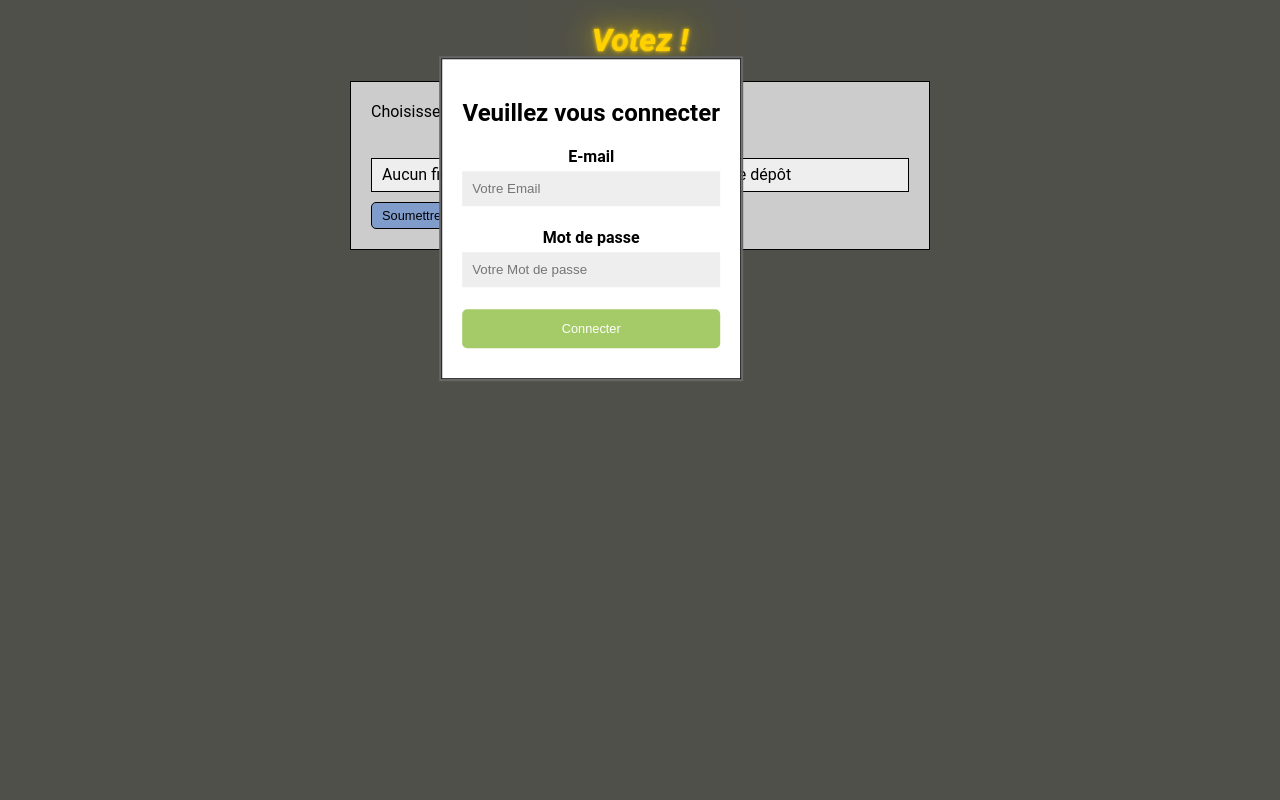
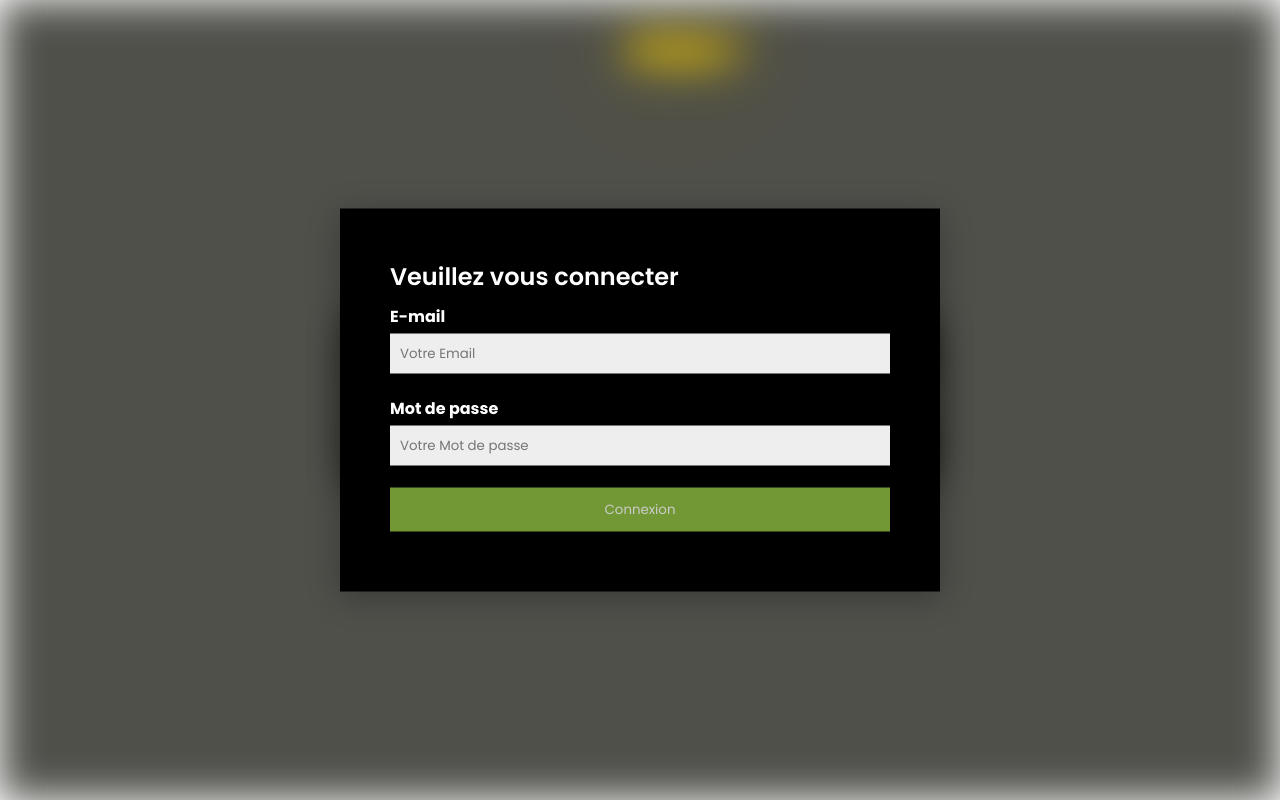
Before and after one commit to LudovicUrbes/SAE-302, a PHP site: page / in a window 1280 px wide. Run offline with PHP 8.4, Linux system fonts and the light colour scheme.

Commit message:
blur_popup+design_CSS

```diff
--- a/PROJETPHOTO/html/CSS/app.css
+++ b/PROJETPHOTO/html/CSS/app.css
@@ -1,22 +1,199 @@
-html {
-    background-color: #50504b;
+@import url('https://fonts.googleapis.com/css?family=Poppins:100,200,300,400,500,600,700,800,900');
+
+* {
+	margin: 0;
+	padding: 0;
+	box-sizing: border-box;
+	font-family: 'Poppins', sans-serif;
 }
 
 #nom_site {
-    text-shadow:0 0 2px #FFD100,0 0 30px #FFD100,0px 0px 5px #FFD100, 0 0 150px #FFD100;color:#FFD100;
+    text-shadow: 0 0 2px #FFD100,0 0 30px #FFD100, 0px 0px 5px #FFD100, 0 0 150px #FFD100;
+    color:#FFD100;
     background-color:#50504b;
+    padding: 10px;
+    padding-right: 50px;
+    padding-left: 50px;
     text-align: center;
+    position: fixed;
+	top: 2%;
+	left: 45%;
 }
 
+.container {
+  position: relative;
+  width: 100%;
+  min-height: 100vh;
+  display: flex;
+  justify-content: center;
+  align-items: center;
+  background: #50504b;
+  transition: 0.5s;
+  padding: 20px;
+}
 
+.container#blur.active {
+  filter: blur(20px);
+  pointer-events: none;
+  user-select: none;
+}
 
+.container .content {
+  position: relative;
+  max-width: 800px;
+}
 
-/* Choisir image */
+h2 {
+  font-weight: 600;
+  margin-bottom: 10px;
+  color: #fff;
+}
+
+.container .content img {
+  max-width: 100%;
+  display: block;
+}
+
+a {
+  position: relative;
+  padding: 5px 20px;
+  display: inline-block;
+  margin-top: 20px;
+  text-decoration: none;
+  color: #fff;
+  background: #111;
+}
+
+#popup {
+  position: fixed;
+  top: 40%;
+  left: 50%;
+  transform: translate(-50%, -50%);
+  width: 600px;
+  padding: 50px;
+  box-shadow: 0 5px 30px rgba(0, 0, 0, .30);
+  background: black;
+  color: #fff;
+  visibility: hidden;
+  opacity: 0;
+  transition: 0.5s;
+}
+
+#popup.active {
+  top: 50%;
+  visibility: visible;
+  opacity: 1;
+  transition: 0.5s;
+}
+
+/* Largeur complète pour les champs de saisie */
+.form-container input[type="text"],
+.form-container input[type="password"] {
+  width: 100%;
+  padding: 10px;
+  margin: 5px 0 22px 0;
+  border: none;
+  background: #eee;
+}
+
+/* Quand les entrées sont concentrées, faites quelque chose */
+.form-container input[type="text"]:focus,
+.form-container input[type="password"]:focus {
+  background-color: #ddd;
+  outline: none;
+}
+
+/* Stylez le bouton de connexion */
+.form-container .btn {
+  background-color: #8ebf42;
+  color: #fff;
+  padding: 12px 20px;
+  border: none;
+  cursor: pointer;
+  width: 100%;
+  margin-bottom: 10px;
+  opacity: 0.8;
+}
+
+/*
+// Stylez le bouton pour annuler
+.form-container .cancel {
+  background-color: #cc0000;
+}
+*/
+
+/* Planez les effets pour les boutons */
+.form-container .btn:hover,
+.open-button:hover {
+  opacity: 1;
+}
+
+article form {
+width: 580px;
+background: black;
+margin: 0 auto;
+padding: 20px;
+border: 1px solid black;
+border-radius: 10px;
+}
+
+article form ol {
+padding-left: 0;
+}
+
+article form li,
+div > p {
+background: #eee;
+display: relative;
+justify-content: space-between;
+margin-bottom: 10px;
+margin-top: -7px;
+list-style-type: none;
+border: 1px solid black;
+border-radius: 10px;
+}
+
+article form img {
+height: 64px;
+order: 1;
+}
+
+article form p {
+line-height: 32px;
+padding-left: 10px;
+}
+
+article form label,
+article form button {
+background-color: #8f8f8f;
+color: white;
+padding: 5px 10px;
+border-radius: 10px;
+border: 1px ridge black;
+font-size: 1rem;
+height: auto;
+}
+
+article form label:hover,
+article form button:hover {
+background-color: #50504b;
+color: #FFD100;
+text-shadow: 0 0 2px #FFD100,0 0 30px #FFD100, 0px 0px 5px #FFD100, 0 0 150px #FFD100;
+}
+
+article form label:active,
+article form button:active {
+background-color: #FFD100;
+color: white;
+}
+
+/* Choisir image
 .parent-div {
     display: inline-block;
     position: relative;
     overflow: hidden;
   }
+
   .parent-div input[type=file] {
     left: 0;
     top: 0;
@@ -24,6 +201,7 @@ html {
     position: absolute;
     font-size: 90px;
   }
+
   .btn-upload {
     background-color: #fff;
     border: 3px solid #000;
@@ -32,105 +210,4 @@ html {
     border-radius: 10px;
     font-size: 22px;
     font-weight: bold;
-  }
-
-
-
-
-
-
-
-
-
-
-
-  body {
-    padding: 0;
-    margin: 0;
-  }
-
-  svg:not(:root) {
-    display: block;
-  }
-
-  .playable-code {
-    background-color: #f4f7f8;
-    border: none;
-    border-left: 6px solid #558abb;
-    border-width: medium medium medium 6px;
-    color: #4d4e53;
-    height: 100px;
-    width: 90%;
-    padding: 10px 10px 0;
-  }
-
-  .playable-canvas {
-    border: 1px solid #4d4e53;
-    border-radius: 2px;
-  }
-
-  .playable-buttons {
-    text-align: right;
-    width: 90%;
-    padding: 5px 10px 5px 26px;
-  }
-
-
-
-  html {
-font-family: sans-serif;
-}
-
-form {
-width: 580px;
-background: #ccc;
-margin: 0 auto;
-padding: 20px;
-border: 1px solid black;
-}
-
-form ol {
-padding-left: 0;
-}
-
-form li,
-div > p {
-background: #eee;
-display: flex;
-justify-content: space-between;
-margin-bottom: 10px;
-list-style-type: none;
-border: 1px solid black;
-}
-
-form img {
-height: 64px;
-order: 1;
-}
-
-form p {
-line-height: 32px;
-padding-left: 10px;
-}
-
-/*form label,*/
-form button {
-background-color: #7f9ccb;
-padding: 5px 10px;
-border-radius: 5px;
-border: 1px ridge black;
-font-size: 0.8rem;
-height: auto;
-}
-
-/*form label:hover,*/
-form button:hover {
-background-color: #2d5ba3;
-color: white;
-}
-
-/*form label:active,*/
-form button:active {
-background-color: #0d3f8f;
-color: white;
-}
+  }*/
--- a/PROJETPHOTO/html/CSS/popup.css
+++ /dev/null
@@ -1,93 +0,0 @@
-* {
-  box-sizing: border-box;
-}
-
-body {
-  font-family: Roboto, Helvetica, sans-serif;
-}
-
-/*
-// Fixez le bouton sur le côté gauche de la page the button on the left side of the page
-.open-btn {
-  display: flex;
-  justify-content: flex-start;
-}
-// Stylez et fixez le bouton sur la page
-.open-button {
-  background-color: #1c87c9;
-  color: white;
-  padding: 12px 20px;
-  border: none;
-  border-radius: 5px;
-  cursor: pointer;
-  opacity: 0.8;
-  position: fixed;
-}
-*/
-
-/* Positionnez la forme Popup */
-.login-popup {
-  position: relative;
-  text-align: center;
-  width: 100%;
-}
-
-/* Masquez la forme Popup */
-.form-popup {
-  display: none;
-  position: fixed;
-  left: 45%;
-  top: 5%;
-  transform: translate(-45%, 5%);
-  border: 2px solid #666;
-  z-index: 9;
-}
-
-/* Styles pour le conteneur de la forme */
-.form-container {
-  max-width: 300px;
-  padding: 20px;
-  background-color: #fff;
-}
-
-/* Largeur complète pour les champs de saisie */
-.form-container input[type="text"],
-.form-container input[type="password"] {
-  width: 100%;
-  padding: 10px;
-  margin: 5px 0 22px 0;
-  border: none;
-  background: #eee;
-}
-
-/* Quand les entrées sont concentrées, faites quelque chose */
-.form-container input[type="text"]:focus,
-.form-container input[type="password"]:focus {
-  background-color: #ddd;
-  outline: none;
-}
-
-/* Stylez le bouton de connexion */
-.form-container .btn {
-  background-color: #8ebf42;
-  color: #fff;
-  padding: 12px 20px;
-  border: none;
-  cursor: pointer;
-  width: 100%;
-  margin-bottom: 10px;
-  opacity: 0.8;
-}
-
-/*
-// Stylez le bouton pour annuler
-.form-container .cancel {
-  background-color: #cc0000;
-}
-*/
-
-/* Planez les effets pour les boutons */
-.form-container .btn:hover,
-.open-button:hover {
-  opacity: 1;
-}
--- a/PROJETPHOTO/html/Javascript/popup.js
+++ b/PROJETPHOTO/html/Javascript/popup.js
@@ -1,9 +1,6 @@
-function openForm() {
-  document.getElementById("popupForm").style.display = "block";
+window.onload = function toggle(){
+	var blur = document.getElementById('blur');
+	blur.classList.toggle('active');
+	var popup = document.getElementById('popup');
+	popup.classList.toggle('active');
 }
-
-function closeForm() {
-  document.getElementById("popupForm").style.display = "none";
-}
-
-openForm();
--- a/PROJETPHOTO/html/index.php
+++ b/PROJETPHOTO/html/index.php
@@ -3,29 +3,18 @@
 <!DOCTYPE html>
 <html>
   <head>
-	<title></title>
-	<meta name="generator" content="Bluefish 2.2.12" >
-	<meta name="author" content="Eliott" >
-	<meta name="date" content="2022-02-16T13:38:09+0100" >
-	<meta name="copyright" content="">
-	<meta name="keywords" content="">
-	<meta name="description" content="">
-	<meta name="ROBOTS" content="NOINDEX, NOFOLLOW">
-	<meta http-equiv="content-type" content="text/html; charset=UTF-8">
-	<meta http-equiv="content-type" content="application/xhtml+xml; charset=UTF-8">
-	<meta http-equiv="content-style-type" content="text/css">
-	<meta http-equiv="expires" content="0">
+    <meta name="viewport" content="width=device-width, initial-scale=1">
+    <title>Concours Photos</title>
     <link href="./CSS/app.css" rel="stylesheet" type="text/css">
-	<link href="./CSS/popup.css" rel="stylesheet" type="text/css">
   </head>
+  <body>
+    <div class="container" id="blur">
       <header>
         <div id="nom_site">
           <h1><i><b>Votez !</b></i></h1>
         </div>
       </header>
-	<body>
-		<section>
-		  <article id="img_inssert">
+      <article id="img_insert">
         <form method="post" enctype="multipart/form-data">
           <div>
             <label for="fic">Choisissez l'image à déposer (PNG, JPG).</label>
@@ -41,12 +30,11 @@
         </form>
         <script type="text/javascript" src="./Javascript/photo_uploader.js"></script>
       </article>
-		</section>
+    </div>
 
-		<!-- COMMENTEZ LA DIV ET LA BALISE SCRIPT POUR RETROUVER LA PAGE INITIALE !!!
+    <!--COMMENTEZ LA DIV ET LA BALISE SCRIPT POUR RETROUVER LA PAGE INITIALE !!!
     Actuellement lorsque le popup est rempli il renvoie vers l'index avec les arguments php "email" et "psw" mais cette page n'existant pas on tombe sur une erreur 404 -->
-		<div class="login-popup">
-      <div class="form-popup" id="popupForm">
+    <div id="popup">
       <form action="/index.php" class="form-container">
         <h2>Veuillez vous connecter</h2>
         <label for="email">
@@ -57,10 +45,8 @@
           <strong>Mot de passe</strong>
         </label>
         <input type="password" id="psw" placeholder="Votre Mot de passe" name="psw" required />
-          <button type="submit" class="btn">Connecter</button>
-          <!-- <button type="button" class="btn cancel" onclick="closeForm()">Fermer</button> -->
+        <button type="submit" class="btn">Connexion</button>
       </form>
-      </div>
     </div>
     <script type="text/javascript" src="./Javascript/popup.js"></script>
 
```
Also changed, not shown: PROJETPHOTO/html/popup.php (deleted, +0 -34 lines). Lines whose indentation alone changed are shown as unchanged.
